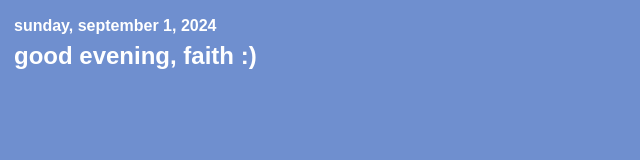
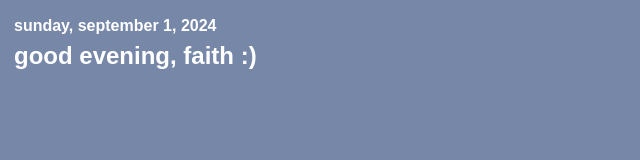
Before and after one commit to honeyp1um/allie, a plain HTML site: page index.html in a window 1280 px wide. Shown: the whole page, without its empty margins (0-640 px from the left). Drawn offline with Linux system fonts and the light colour scheme.

Commit message:
Update index.html

```diff
--- a/index.html
+++ b/index.html
@@ -8,7 +8,7 @@
         font-size: 18pt;
         color: #ffffff;
         padding: 5px;
-        border: 1px solid #6f8fcf;
+        border: 1px solid #7687a8;
         justify-content: left;
         line-height: 1.5;
         height:85%;
@@ -27,7 +27,7 @@
       }
 
       body{
-          background-color: #6f8fcf;
+          background-color: #7687a8;
       }
     </style>
 </head>
```
